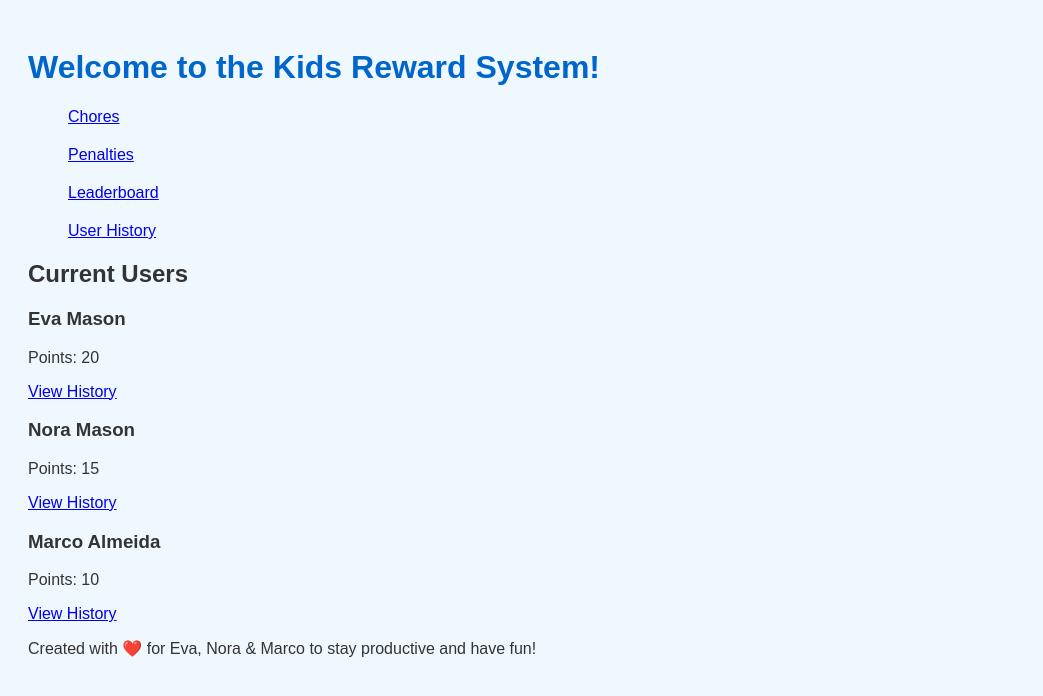
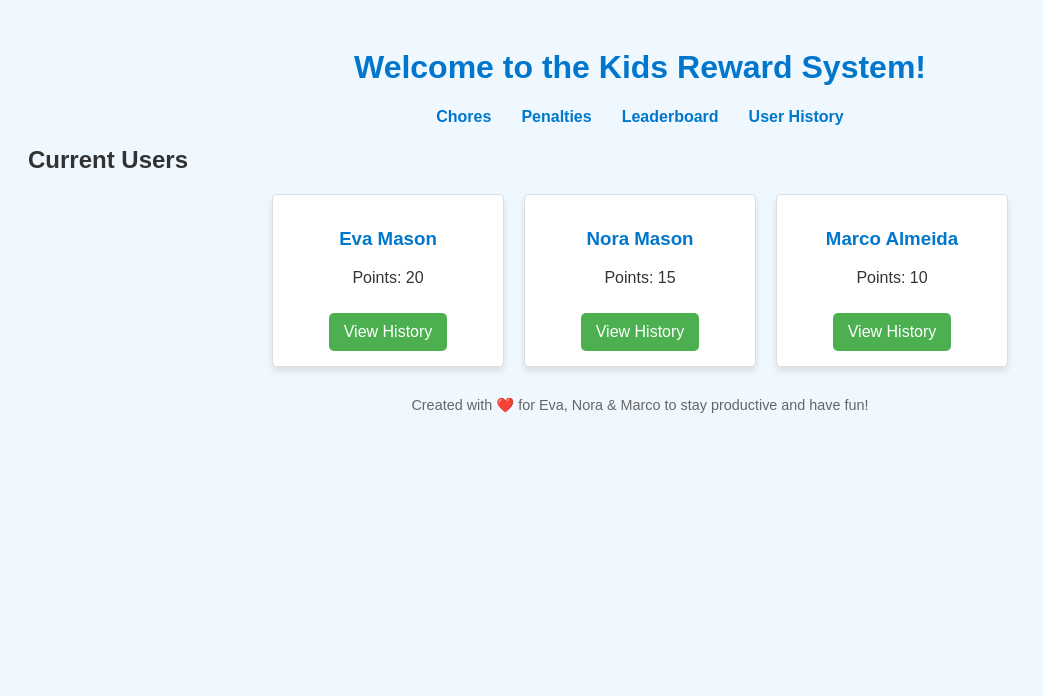
Before and after one commit to MarkiiMark23/kids-reward-system, a Flask app: page /home in a window 1280 px wide. Shown: the top 696 px of the page, without its empty margins (0-1043 px from the left). Run offline with Flask 3, Linux system fonts and the light colour scheme.

Commit message:
This is new CSS the prvious was new html (Im new, sorry).

```diff
--- a/static/styles.css
+++ b/static/styles.css
@@ -4,25 +4,75 @@ body {
     color: #333;
     padding: 20px;
 }
-h1 {
-    color: #0066cc;
-}
-ul {
-    list-style-type: none;
-}
-li {
+
+header {
+    text-align: center;
     margin-bottom: 20px;
 }
-form {
-    margin: 5px 0;
+
+h1 {
+    color: #0077cc;
 }
-button {
-    background-color: #4CAF50;
-    color: white;
-    border: none;
-    padding: 5px 10px;
-    cursor: pointer;
+
+nav ul {
+    display: flex;
+    justify-content: center;
+    list-style: none;
+    padding: 0;
 }
-button:hover {
+
+nav ul li {
+    margin: 0 15px;
+}
+
+nav ul li a {
+    text-decoration: none;
+    color: #0077cc;
+    font-weight: bold;
+}
+
+nav ul li a:hover {
+    text-decoration: underline;
+}
+
+.user-summary {
+    display: flex;
+    flex-wrap: wrap;
+    gap: 20px;
+    justify-content: center;
+}
+
+.user-card {
+    background-color: #fff;
+    border: 1px solid #ddd;
+    border-radius: 5px;
+    padding: 15px;
+    text-align: center;
+    width: 200px;
+    box-shadow: 0 4px 6px rgba(0, 0, 0, 0.1);
+}
+
+.user-card h3 {
+    color: #0077cc;
+}
+
+.user-card .btn {
+    display: inline-block;
+    margin-top: 10px;
+    padding: 10px 15px;
+    background-color: #4caf50;
+    color: #fff;
+    text-decoration: none;
+    border-radius: 5px;
+}
+
+.user-card .btn:hover {
     background-color: #45a049;
 }
+
+footer {
+    text-align: center;
+    margin-top: 30px;
+    font-size: 0.9em;
+    color: #666;
+}
```
